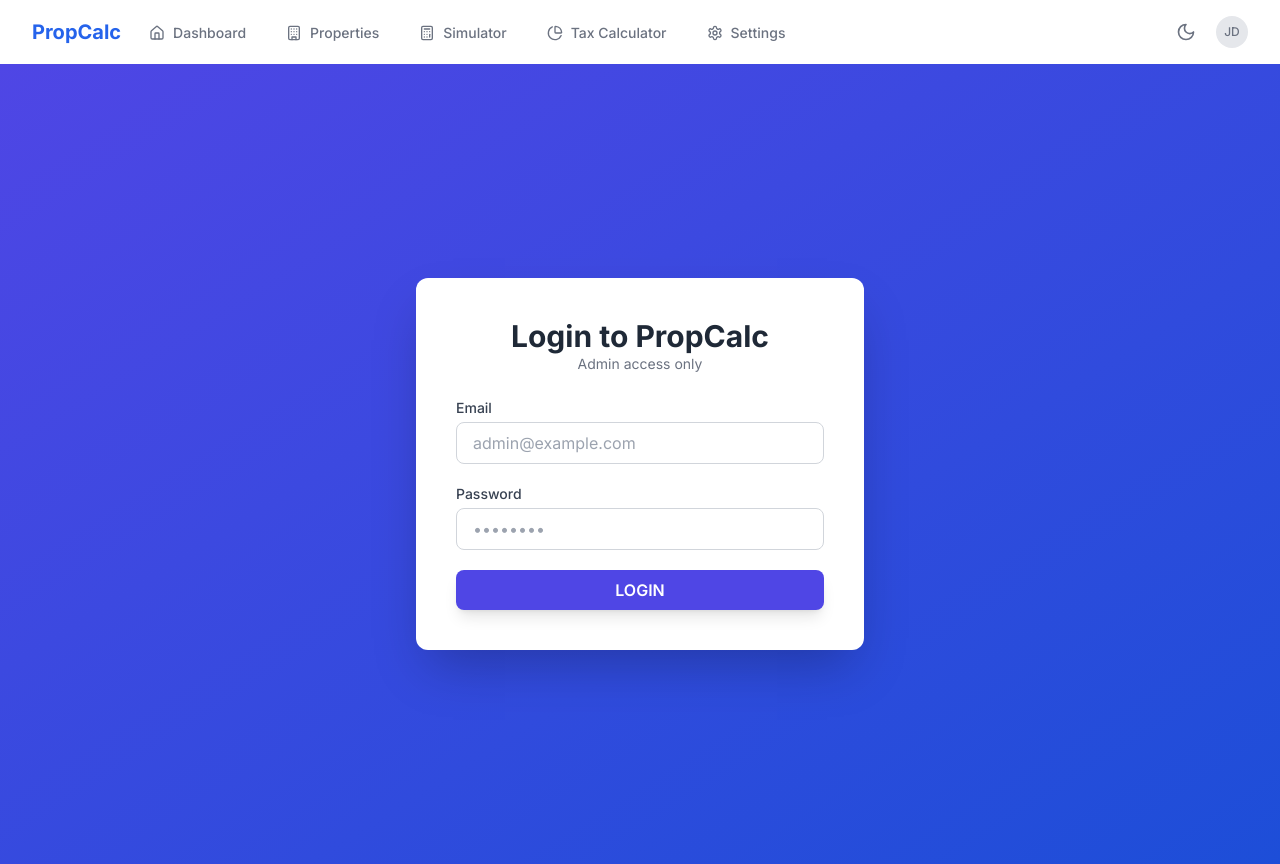
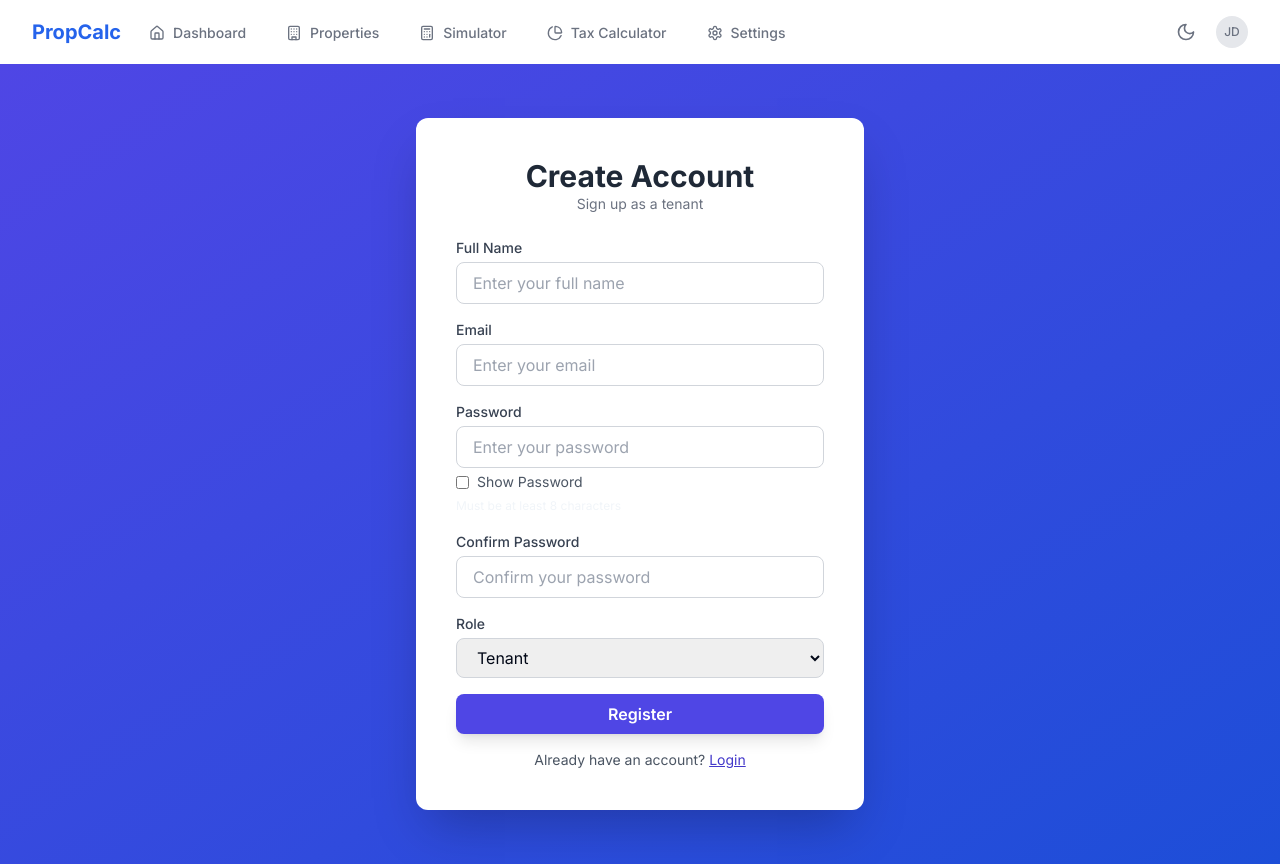
Before and after one commit to ompatil21/propcalc, a Next.js app in the folder frontend/: page /login in a window 1280 px wide. Built offline with nearby package versions, Linux system fonts and the light colour scheme.

Commit message:
user login and register page

```diff
--- a/frontend/src/app/login/page.tsx
+++ b/frontend/src/app/login/page.tsx
@@ -1,78 +1,195 @@
-"use client";
+'use client';
 
-import { useState } from "react";
-import { useRouter } from "next/navigation";
-import Loader from "@/components/Loader";
+import React, { useState, useEffect } from 'react';
+import { useRouter } from 'next/navigation';
+import Link from 'next/link';
+import axios from 'axios';
+import Loader from '@/components/Loader';
 
-export default function LoginPage() {
+const Register = () => {
     const router = useRouter();
-    const [email, setEmail] = useState("");
-    const [password, setPassword] = useState("");
-    const [error, setError] = useState("");
+    const [formData, setFormData] = useState({
+        name: '',
+        email: '',
+        password: '',
+        confirmPassword: '',
+        role: 'tenant',
+    });
+    const [showPassword, setShowPassword] = useState(false);
+    const [error, setError] = useState('');
+    const [success, setSuccess] = useState('');
     const [loading, setLoading] = useState(false);
+    const [isClient, setIsClient] = useState(false);
 
-    const handleLogin = async (e: any) => {
+    useEffect(() => {
+        setIsClient(true);
+    }, []);
+
+    const handleChange = (
+        e: React.ChangeEvent<HTMLInputElement | HTMLSelectElement>
+    ) => {
+        const { name, value } = e.target;
+        setFormData(prev => ({ ...prev, [name]: value }));
+    };
+
+    const validateForm = () => {
+        if (formData.password !== formData.confirmPassword) {
+            setError('Passwords do not match');
+            return false;
+        }
+        if (formData.password.length < 8) {
+            setError('Password must be at least 8 characters');
+            return false;
+        }
+        return true;
+    };
+
+    const handleSubmit = async (e: React.FormEvent) => {
         e.preventDefault();
+        setError('');
+        setSuccess('');
+        if (!validateForm()) return;
+        setLoading(true);
 
+        const { name, email, password, role } = formData;
         try {
-            const res = await fetch("http://localhost:5000/api/auth/login", {
-
-                method: "POST",
-                headers: { "Content-Type": "application/json" },
-                body: JSON.stringify({ email, password }),
+            const res = await axios.post('http://localhost:5000/api/auth/register', {
+                name,
+                email,
+                password,
+                role,
             });
 
-            const data = await res.json();
-
-            if (!res.ok) {
-                setError(data.error || "Invalid login");
-                return;
-            }
-
-            localStorage.setItem("token", data.token);
-            localStorage.setItem("user", JSON.stringify({ role: data.role }));
-
-            if (data.role === "admin") {
-                router.push("/admin");
-            } else {
-                router.push("/");
-            }
-        } catch (err) {
-            setError("Login failed. Please try again.");
+            const data = res.data;
+            localStorage.setItem('accessToken', data.tokens.access);
+            localStorage.setItem('refreshToken', data.tokens.refresh);
+            localStorage.setItem('user', JSON.stringify(data.user));
+            setSuccess('Registered successfully. Redirecting to login...');
+            setTimeout(() => router.push('/login'), 2000);
+        } catch (err: any) {
+            setError(err?.response?.data?.message || 'Registration failed');
+        } finally {
+            setLoading(false);
         }
     };
+
+    if (!isClient) return null;
 
     return (
         <div className="min-h-screen flex items-center justify-center bg-gradient-to-br from-indigo-600 to-blue-700 px-4">
             <div className="bg-white shadow-2xl rounded-xl w-full max-w-md p-8 sm:p-10">
-                <h2 className="text-3xl font-bold text-center text-gray-800">Login to PropCalc</h2>
-                <p className="text-center text-gray-500 mb-6 text-sm">Admin access only</p>
+                <h2 className="text-3xl font-bold text-center text-gray-800">
+                    {formData.role === 'admin' ? 'Admin Registration' : 'Create Account'}
+                </h2>
+                <p className="text-center text-gray-500 mb-6 text-sm">
+                    {formData.role === 'admin'
+                        ? 'Register a new PropCalc admin'
+                        : 'Sign up as a tenant'}
+                </p>
 
-                {error && <div className="text-red-500 text-sm mb-4">{error}</div>}
+                {error && (
+                    <div className="text-red-500 text-sm mb-4 bg-red-100 px-2 py-1 rounded">
+                        {error}
+                    </div>
+                )}
+                {success && (
+                    <div className="text-green-600 text-sm mb-4 bg-green-100 px-2 py-1 rounded">
+                        {success}
+                    </div>
+                )}
 
-                <form onSubmit={handleLogin} className="space-y-5">
+                <form onSubmit={handleSubmit} className="space-y-4">
+                    {formData.role !== 'admin' && (
+                        <div>
+                            <label className="block text-sm font-medium mb-1 text-gray-700">
+                                Full Name
+                            </label>
+                            <input
+                                type="text"
+                                name="name"
+                                value={formData.name}
+                                onChange={handleChange}
+                                required
+                                placeholder="Enter your full name"
+                                className="w-full px-4 py-2 border border-gray-300 rounded-lg focus:outline-none focus:ring-2 focus:ring-indigo-500"
+                            />
+                        </div>
+                    )}
+
                     <div>
-                        <label className="block text-sm font-medium text-gray-700 mb-1">Email</label>
+                        <label className="block text-sm font-medium mb-1 text-gray-700">
+                            Email
+                        </label>
                         <input
                             type="email"
-                            className="w-full px-4 py-2 rounded-lg border border-gray-300 focus:outline-none focus:ring-2 focus:ring-indigo-500 transition"
-                            placeholder="admin@example.com"
-                            value={email}
-                            onChange={(e) => setEmail(e.target.value)}
+                            name="email"
+                            value={formData.email}
+                            onChange={handleChange}
                             required
+                            placeholder="Enter your email"
+                            title="Email"
+                            className="w-full px-4 py-2 border border-gray-300 rounded-lg focus:outline-none focus:ring-2 focus:ring-indigo-500"
                         />
                     </div>
 
                     <div>
-                        <label className="block text-sm font-medium text-gray-700 mb-1">Password</label>
+                        <label className="block text-sm font-medium mb-1 text-gray-700">
+                            Password
+                        </label>
+                        <input
+                            type={showPassword ? 'text' : 'password'}
+                            name="password"
+                            value={formData.password}
+                            onChange={handleChange}
+                            required
+                            placeholder="Enter your password"
+                            title="Password"
+                            className="w-full px-4 py-2 border border-gray-300 rounded-lg focus:outline-none focus:ring-2 focus:ring-indigo-500"
+                        />
+                        <label className="flex items-center mt-1 text-sm text-gray-600">
+                            <input
+                                type="checkbox"
+                                className="mr-2"
+                                checked={showPassword}
+                                onChange={() => setShowPassword(!showPassword)}
+                            />
+                            Show Password
+                        </label>
+                        <small className="text-muted text-xs">
+                            Must be at least 8 characters
+                        </small>
+                    </div>
+
+                    <div>
+                        <label className="block text-sm font-medium mb-1 text-gray-700">
+                            Confirm Password
+                        </label>
                         <input
                             type="password"
-                            className="w-full px-4 py-2 rounded-lg border border-gray-300 focus:outline-none focus:ring-2 focus:ring-indigo-500 transition"
-                            placeholder="••••••••"
-                            value={password}
-                            onChange={(e) => setPassword(e.target.value)}
+                            name="confirmPassword"
+                            value={formData.confirmPassword}
+                            onChange={handleChange}
                             required
+                            placeholder="Confirm your password"
+                            title="Confirm your password"
+                            className="w-full px-4 py-2 border border-gray-300 rounded-lg focus:outline-none focus:ring-2 focus:ring-indigo-500"
                         />
+                    </div>
+
+                    <div>
+                        <label htmlFor="role-select" className="block text-sm font-medium text-gray-700 mb-1">
+                            Role
+                        </label>
+                        <select
+                            id="role-select"
+                            name="role"
+                            value={formData.role}
+                            onChange={handleChange}
+                            className="w-full px-4 py-2 border border-gray-300 rounded-lg focus:outline-none focus:ring-2 focus:ring-indigo-500"
+                        >
+                            <option value="tenant">Tenant</option>
+                            <option value="admin">Admin</option>
+                        </select>
                     </div>
 
                     <button
@@ -80,11 +197,19 @@ export default function LoginPage() {
                         disabled={loading}
                         className="w-full bg-indigo-600 text-white font-semibold py-2 px-4 rounded-lg hover:bg-indigo-700 transition shadow-lg disabled:opacity-60"
                     >
-                        {loading ? <Loader /> : "LOGIN"}
+                        {loading ? <Loader /> : 'Register'}
                     </button>
+                </form>
 
-                </form>
+                <p className="mt-4 text-sm text-center text-gray-600">
+                    Already have an account?{' '}
+                    <Link href="/login" className="text-indigo-700 underline">
+                        Login
+                    </Link>
+                </p>
             </div>
         </div>
     );
-}
+};
+
+export default Register;
--- a/frontend/src/app/register/page.tsx
+++ b/frontend/src/app/register/page.tsx
@@ -1,11 +1,8 @@
 "use client";
 
-import { useEffect, useState } from "react";
+import { useState } from "react";
 import { useRouter } from "next/navigation";
 import Loader from "@/components/Loader";
-
-
-
 
 export default function RegisterPage() {
     const router = useRouter();
@@ -14,24 +11,7 @@ export default function RegisterPage() {
     const [showPassword, setShowPassword] = useState(false);
     const [error, setError] = useState("");
     const [success, setSuccess] = useState("");
-    const [mounted, setMounted] = useState(false);
     const [loading, setLoading] = useState(false);
-
-    // Wait until client renders
-    useEffect(() => {
-        setMounted(true);
-    }, []);
-
-    // // Redirect if token exists (client-side only)
-    // useEffect(() => {
-    //     if (mounted) {
-    //         const token = localStorage.getItem("token");
-    //         if (token) {
-    //             console.log("Redirecting: already logged in");
-    //             router.replace("/"); // Or /admin if you prefer
-    //         }
-    //     }
-    // }, [mounted]);
 
     const handleRegister = async (e: any) => {
         e.preventDefault();
@@ -49,7 +29,7 @@ export default function RegisterPage() {
             const res = await fetch("http://localhost:5000/api/auth/register", {
                 method: "POST",
                 headers: { "Content-Type": "application/json" },
-                body: JSON.stringify({ email, password, role: "admin" }),
+                body: JSON.stringify({ email, password, role: "user" }),
             });
 
             const data = await res.json();
@@ -66,15 +46,11 @@ export default function RegisterPage() {
         }
     };
 
-
-    // Prevent rendering until mounted
-    if (!mounted) return null;
-
     return (
         <div className="min-h-screen flex items-center justify-center bg-gradient-to-br from-indigo-600 to-blue-700 px-4">
             <div className="bg-white shadow-2xl rounded-xl w-full max-w-md p-8 sm:p-10">
-                <h2 className="text-3xl font-bold text-center text-gray-800">Admin Registration</h2>
-                <p className="text-center text-gray-500 mb-6 text-sm">Register a new PropCalc admin</p>
+                <h2 className="text-3xl font-bold text-center text-gray-800">User Registration</h2>
+                <p className="text-center text-gray-500 mb-6 text-sm">Create a new PropCalc user account</p>
 
                 {error && <div className="text-red-500 text-sm mb-4">{error}</div>}
                 {success && <div className="text-green-600 text-sm mb-4">{success}</div>}
@@ -85,7 +61,7 @@ export default function RegisterPage() {
                         <input
                             type="email"
                             className="w-full px-4 py-2 rounded-lg border border-gray-300 focus:outline-none focus:ring-2 focus:ring-indigo-500 transition"
-                            placeholder="admin@example.com"
+                            placeholder="user@example.com"
                             value={email}
                             onChange={(e) => setEmail(e.target.value)}
                             required
@@ -120,7 +96,6 @@ export default function RegisterPage() {
                     >
                         {loading ? <Loader /> : "Register"}
                     </button>
-
                 </form>
             </div>
         </div>
```
